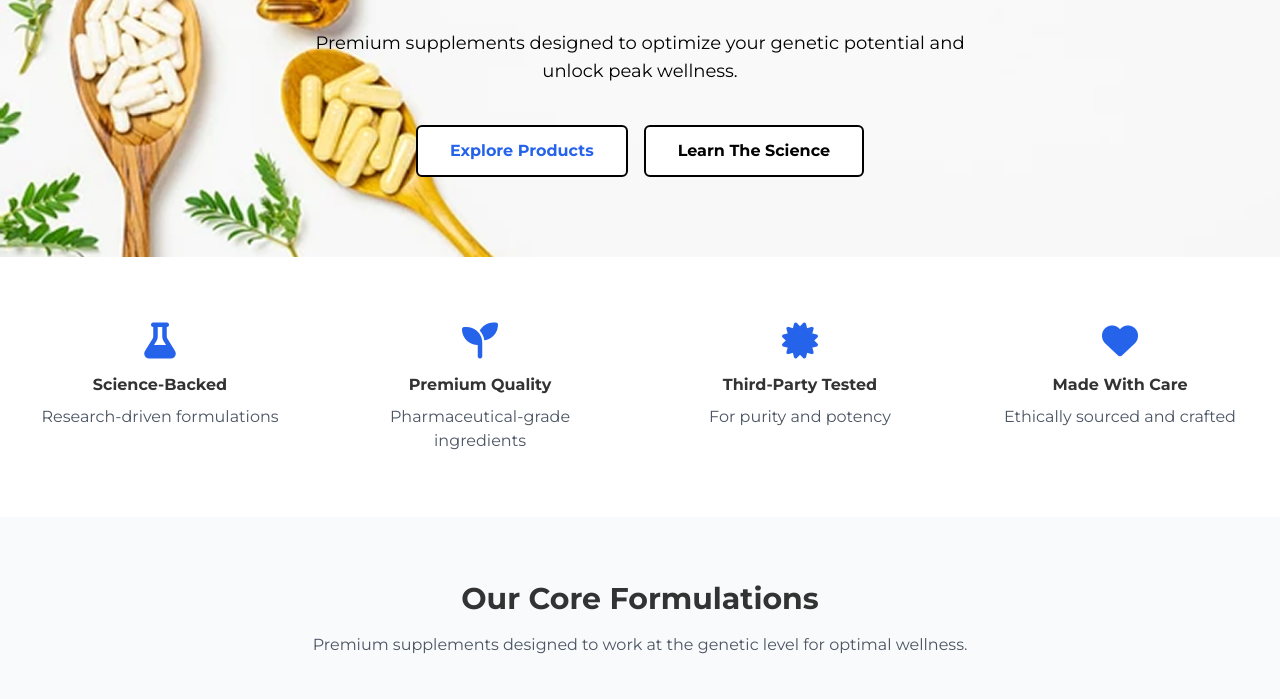
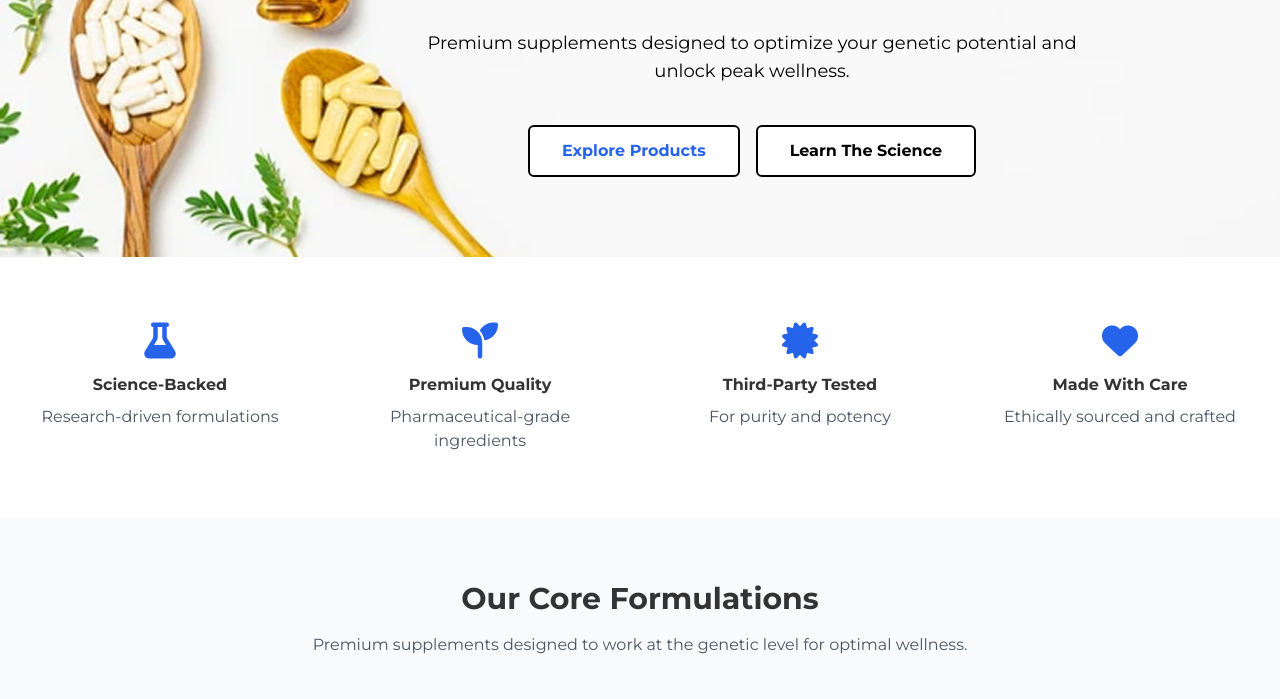
Before and after one commit to nosmiketsu/kim_pomento, a plain HTML site: page index.html in a window 1280 px wide. Shown: the part 263-962 px from the top of the page. Drawn offline with Linux system fonts and the light colour scheme.

Commit message:
Update index.html

```diff
--- a/index.html
+++ b/index.html
@@ -24,6 +24,10 @@
     .product-card:hover {
         transform: translateY(-5px);
         box-shadow: 0 10px 25px rgba(0, 0, 0, 0.1);
+    }
+
+    .container.mx-auto.px-4.text-center {
+    padding-left: 15rem;
     }
 
     .benefit-icon {
```
